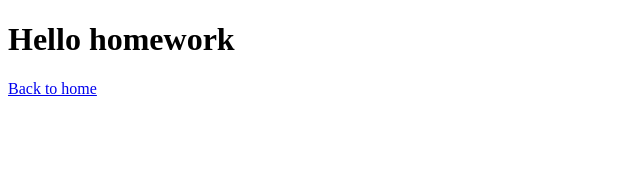
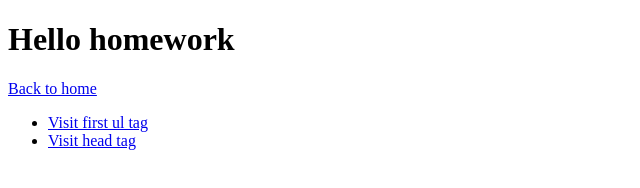
Before and after one commit to slastonm/fe-start-120225, a plain HTML site: page hw/hw.html in a window 1280 px wide. Shown: the whole page, without its empty margins (0-640 px from the left). Drawn offline with Linux system fonts and the light colour scheme.

Commit message:
file without folder

```diff
--- a/hw/hw.html
+++ b/hw/hw.html
@@ -12,5 +12,17 @@
     <a href="../02/index.html">
         Back to home
     </a>
+    <ul>
+        <li>
+            <a href="#firstul">
+                Visit first ul tag
+            </a>
+        </li>
+        <li>
+            <a href="#head">
+                Visit head tag
+            </a>
+        </li>
+    </ul>
 </body>
 </html>
```
Also changed, not shown: firstHw.html (added, +13 -0 lines).
